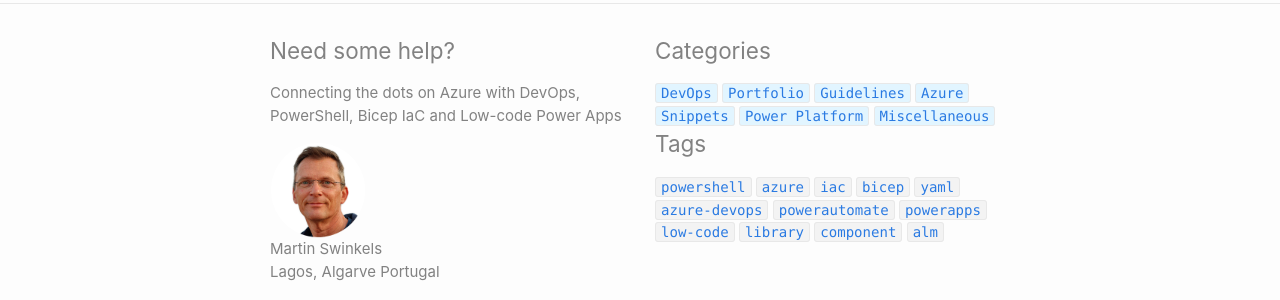
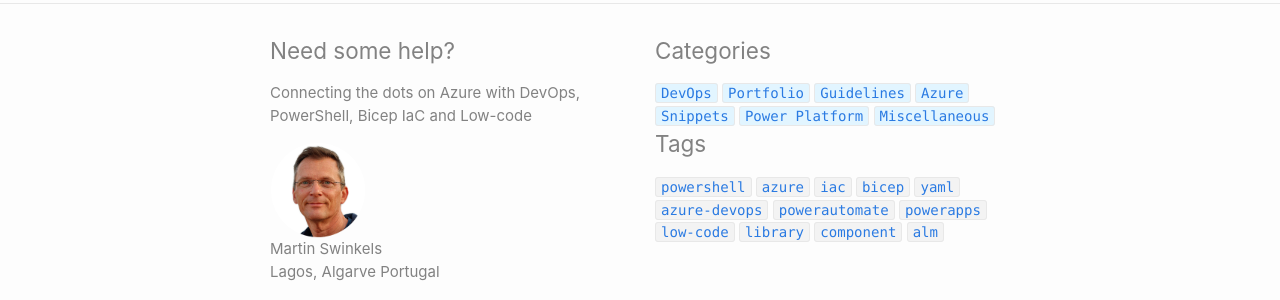
Before and after one commit to msc365/msc365.github.io, a Jekyll site: the page built from index.html, in a window 1280 px wide and 900 px high, scrolled down 1438 px. Shown: the part 459-759 px from the top of the window. Built offline with Jekyll 4.4.1, drawn with Linux system fonts in a browser that asks for light colours; the list of posts is cut into pages by our own code; some of the changed text lies outside the part shown.

Commit message:
Update _config.yml

```diff
--- a/_config.yml
+++ b/_config.yml
@@ -4,12 +4,12 @@
   email: #martin.swinkels+blog@msc365@@eu
   address: Lagos, Algarve Portugal
 description: > # this means to ignore newlines until "show_excerpts:"
-  Connecting the dots on Azure with DevOps, PowerShell, Bicep IaC and Low-code Power Apps
+  Connecting the dots on Azure with DevOps, PowerShell, Bicep IaC and Low-code
 
 url: https://msc365.eu/
 
 name: Martin Swinkels
-subtitle: Azure DevOps Engineer and Developer
+subtitle: DevOps Engineer / Developer
 logo: https://msc365.eu/assets/img/msc365-profile-128.png
 
 show_excerpts: true # set to false to hide excerpts on the homepage
```
